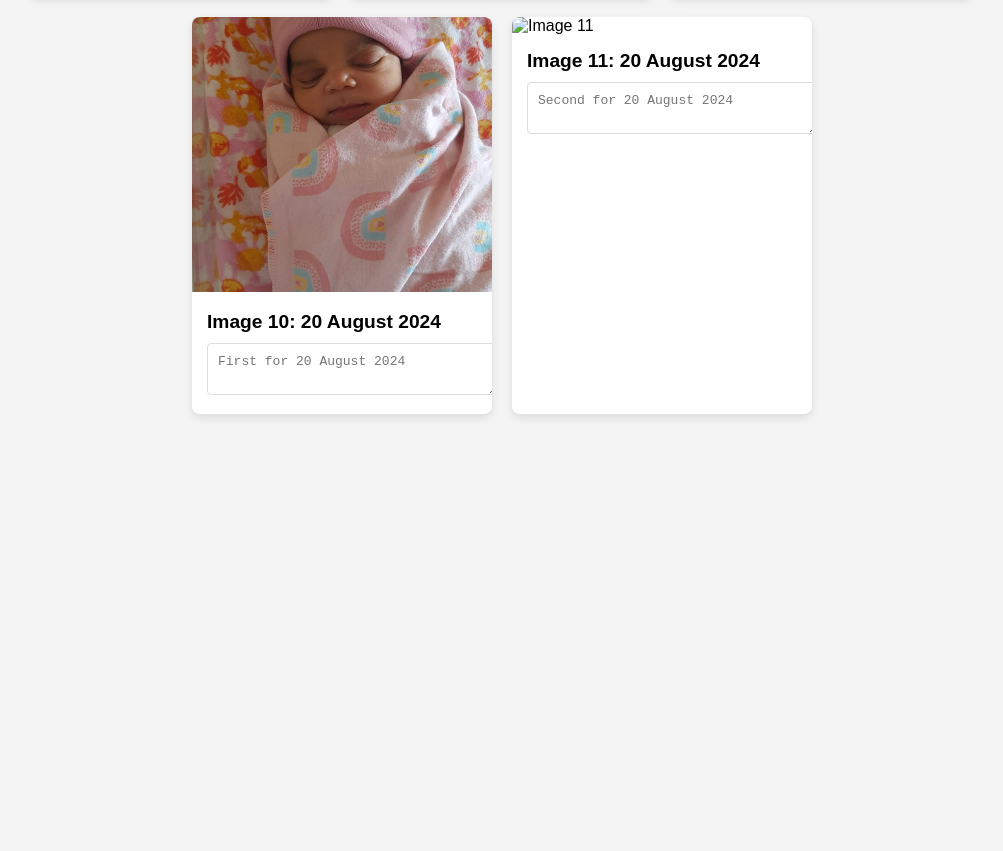
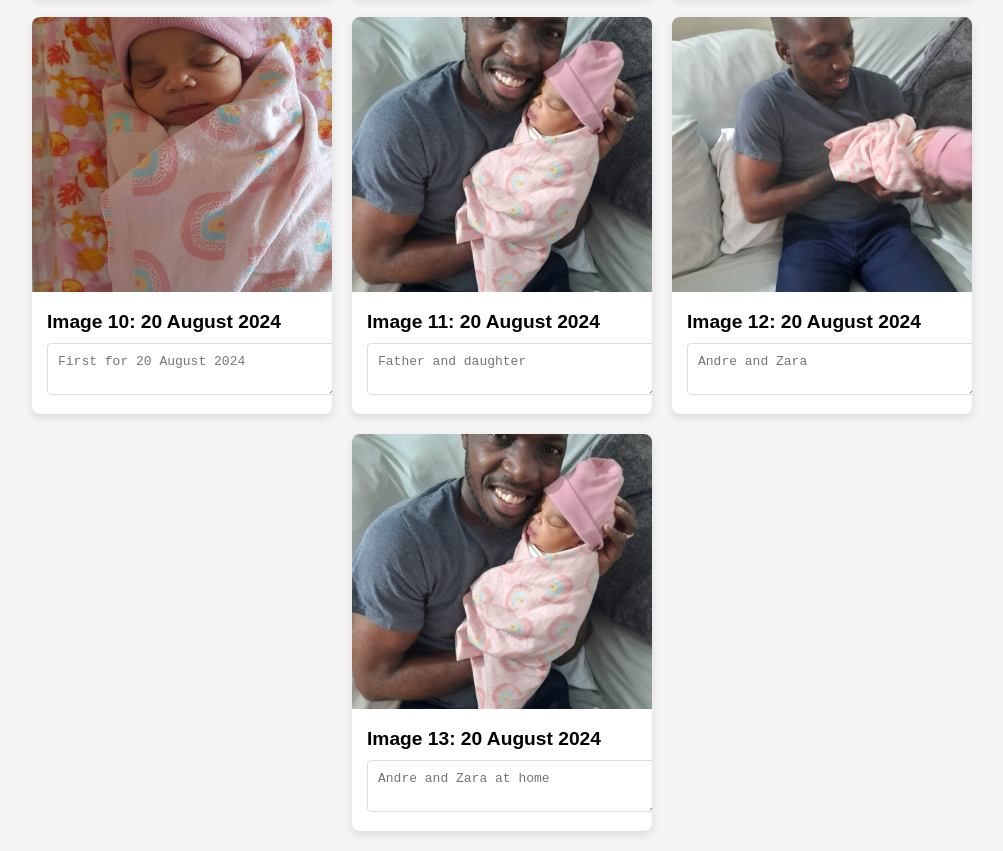
Before and after one commit to gladstone28/zara-picture-gallery, a plain HTML site: page index.html in a window 1280 px wide. Shown: the part 1334-2185 px from the top of the page, without its empty margins (138-1141 px from the left). Before the commit the page ends 1768 px from the top, so only its background shows below. Drawn offline with Linux system fonts and the light colour scheme.

Commit message:
add new pictures and modify index.html

```diff
--- a/index.html
+++ b/index.html
@@ -138,10 +138,24 @@
             </div>
         </div>
         <div class="card">
-            <img src="" alt="Image 11">
+            <img src="Andre-and-Zara.jpeg" alt="Image 11">
             <div class="card-content">
                 <h3>Image 11: 20 August 2024</h3>
-                <textarea placeholder="Second for 20 August 2024"></textarea>
+                <textarea placeholder="Father and daughter"></textarea>
+            </div>
+        </div>
+        <div class="card">
+            <img src="Andre-and-Zara-2.jpeg" alt="Image 12">
+            <div class="card-content">
+                <h3>Image 12: 20 August 2024</h3>
+                <textarea placeholder="Andre and Zara"></textarea>
+            </div>
+        </div>
+        <div class="card">
+            <img src="Andre-and-Zara-3.jpeg" alt="Image 13">
+            <div class="card-content">
+                <h3>Image 13: 20 August 2024</h3>
+                <textarea placeholder="Andre and Zara at home"></textarea>
             </div>
         </div>
     </div>
```
Also changed, not shown: Andre-and-Zara-2.jpeg (added), Andre-and-zara-3.jpeg (added), Andre-and-zara.jpeg (added).
